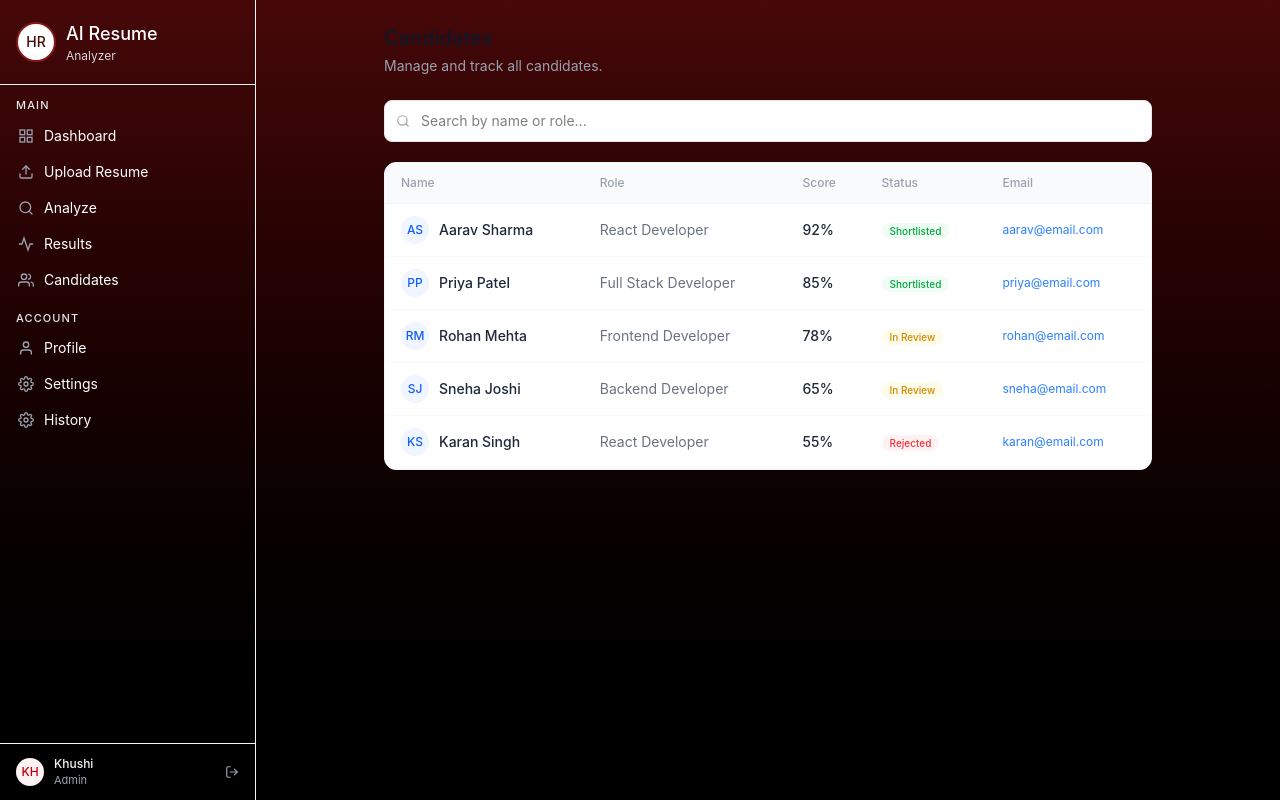
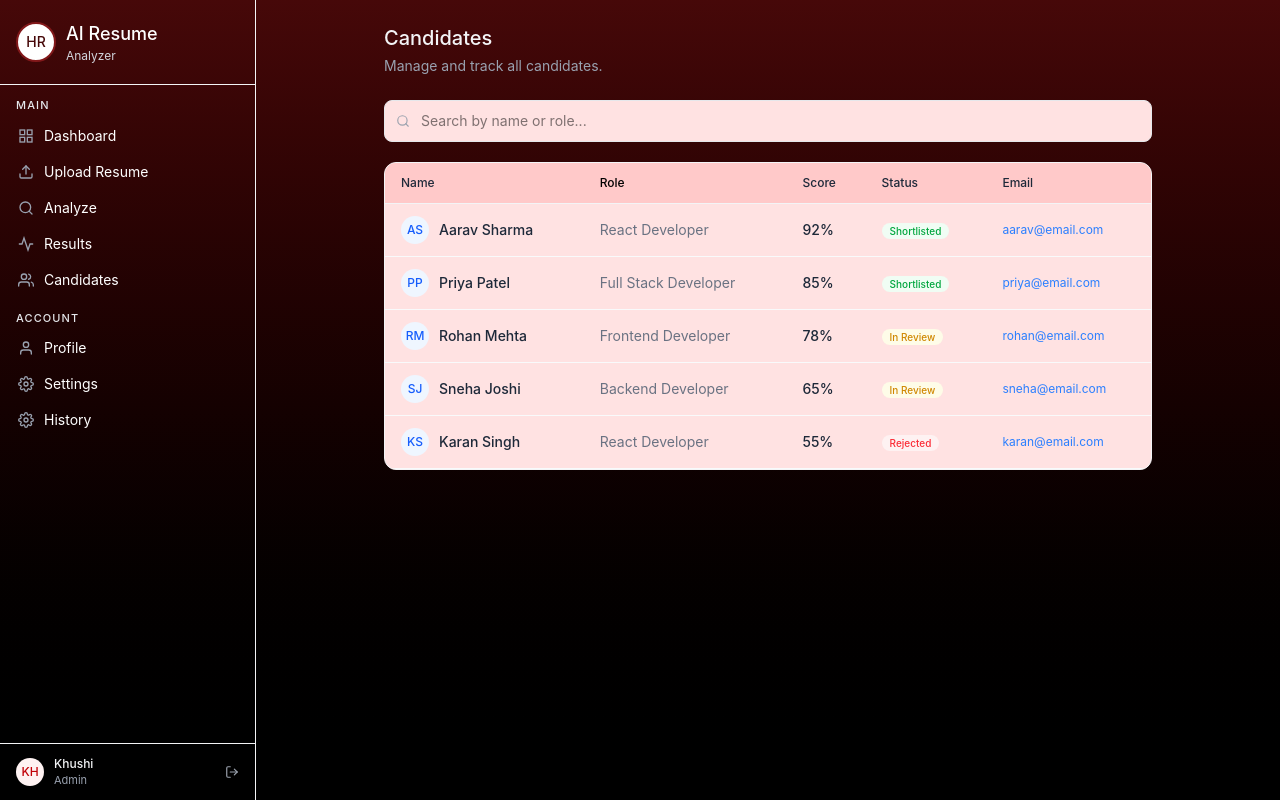
Before and after one commit to nayanbandgar/AI-RESUME-ANALAYZER, a React (Vite) app in the folder frontend/: page /candidates in a window 1280 px wide. Built offline with nearby package versions, Linux system fonts and the light colour scheme.

Commit message:
feat: update UI colors in candidate and signup components for better visual consistency

```diff
--- a/frontend/src/components/candidate.jsx
+++ b/frontend/src/components/candidate.jsx
@@ -27,7 +27,7 @@ export default function Candidates() {
     <div className="max-w-3xl mx-auto">
 
       <div className="mb-6">
-        <h1 className="text-xl font-medium text-gray-900">Candidates</h1>
+        <h1 className="text-xl font-medium text-gray-100">Candidates</h1>
         <p className="text-sm text-gray-400 mt-1">Manage and track all candidates.</p>
       </div>
 
@@ -41,20 +41,20 @@ export default function Candidates() {
           placeholder="Search by name or role..."
           value={search}
           onChange={(e) => setSearch(e.target.value)}
-          className="w-full pl-9 pr-4 py-2.5 border border-gray-200 rounded-lg text-sm focus:outline-none focus:ring-2 focus:ring-blue-100 bg-white"
+          className="w-full pl-9 pr-4 py-2.5 border border-gray-200 rounded-lg text-sm focus:outline-none focus:ring-1 focus:ring-red-400 bg-red-100"
         />
       </div>
 
       {/* Table */}
-      <div className="bg-white border border-gray-100 rounded-xl overflow-hidden">
+      <div className="bg-red-100 border border-gray-100 rounded-xl overflow-hidden">
         <table className="w-full text-sm">
           <thead>
-            <tr className="border-b border-gray-100 bg-gray-50">
-              <th className="text-left px-4 py-3 text-xs font-medium text-gray-400">Name</th>
-              <th className="text-left px-4 py-3 text-xs font-medium text-gray-400">Role</th>
-              <th className="text-left px-4 py-3 text-xs font-medium text-gray-400">Score</th>
-              <th className="text-left px-4 py-3 text-xs font-medium text-gray-400">Status</th>
-              <th className="text-left px-4 py-3 text-xs font-medium text-gray-400">Email</th>
+            <tr className="border-b border-gray-100 bg-red-200">
+              <th className="text-left px-4 py-3 text-xs font-medium text-gray-800">Name</th>
+              <th className="text-left px-4 py-3 text-xs font-medium text-gray-00">Role</th>
+              <th className="text-left px-4 py-3 text-xs font-medium text-gray-800">Score</th>
+              <th className="text-left px-4 py-3 text-xs font-medium text-gray-800">Status</th>
+              <th className="text-left px-4 py-3 text-xs font-medium text-gray-800">Email</th>
             </tr>
           </thead>
           <tbody>
--- a/frontend/src/components/signup.jsx
+++ b/frontend/src/components/signup.jsx
@@ -109,12 +109,12 @@ export default function Signup() {
   };
 
   return (
-    <div className="min-h-screen bg-linear-to-b from-blue-100 via-blue-900   to-blue-950 flex items-center justify-center px-4">
+    <div className="min-h-screen bg-linear-to-b from-red-950    to-black flex items-center justify-center px-4">
       <div className="bg-black-100  border-white border-4 rounded-2xl p-10 w-full max-w-md">
 
         {/* Header */}
         <div className="text-center mb-8">
-          <div className="w-16 h-16 rounded-full bg-white border-blue-900 border-2 text-blue-950 font-medium text-lg flex items-center justify-center mx-auto mb-3">
+          <div className="w-16 h-16 rounded-full bg-white border-red-900 border-2 text-red-950 font-medium text-lg flex items-center justify-center mx-auto mb-3">
             HR
           </div>
           <h2 className="text-xl font-medium text-white">Create an account</h2>
@@ -273,7 +273,7 @@ export default function Signup() {
         <button
           type="button"
           onClick={signupUser}
-          className="w-full py-2.5 bg-white text-black text-l font-medium rounded-lg hover:bg-blue-950 border-gray-100 hover:border-white hover:border-2 hover:text-white transition-colors cursor-pointer"
+          className="w-full py-2.5 bg-white text-black text-l font-medium rounded-lg hover:bg-red-950 border-gray-100 hover:border-white hover:border-2 hover:text-white transition-colors cursor-pointer"
         >
           Create account
         </button>
```
